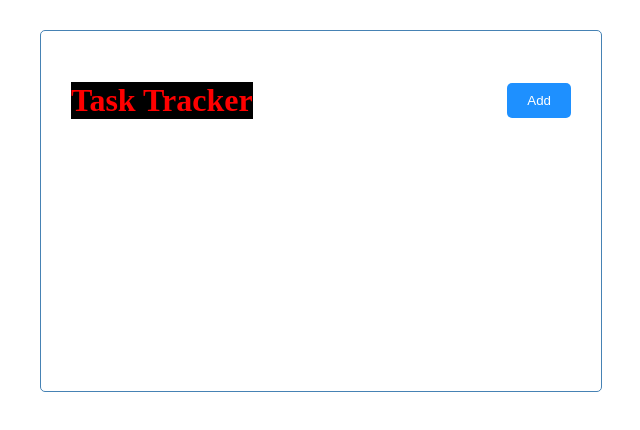
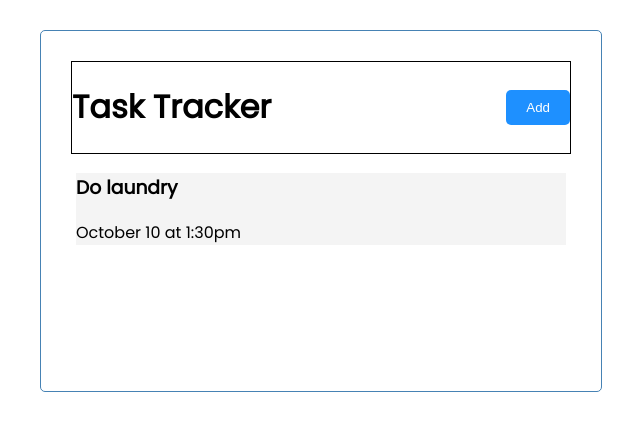
Before and after one commit to admiralzhenghe/react-task-tracker, a React (Create React App) app: page / in a window 1280 px wide. Shown: the top 430 px of the page, without its empty margins (319-959 px from the left). Built offline with nearby package versions, Linux system fonts and the light colour scheme.

Commit message:
added Tasks and Task components

```diff
--- a/src/App.js
+++ b/src/App.js
@@ -1,9 +1,21 @@
+import { useState } from "react";
 import Header from './components/Header'
+import Tasks from './components/Tasks'
 
 const App = () => {
+  const [tasks, setTasks] = useState([
+  {
+    id: 1,
+    text: 'Do laundry',
+    day: 'October 10 at 1:30pm',
+    reminder: true,
+  }
+  ])
+
   return (
     <div className="container">
       <Header />
+      <Tasks tasks={tasks}/>
     </div>
   )
 }
--- a/src/components/Header.js
+++ b/src/components/Header.js
@@ -10,8 +10,7 @@
 }
 
 const headingStyle = {
-    color: 'red',
-    backgroundColor: 'black',
+    color: 'black',
 }
 
 export default Header
--- /dev/null
+++ b/src/components/Task.js
@@ -0,0 +1,10 @@
+const Task = ({task}) => {
+    return (
+        <div className="task">
+            <h3 key={task.id}>{task.text}</h3>
+            <p>{task.day}</p>
+        </div>
+    )
+}
+
+export default Task
--- /dev/null
+++ b/src/components/Tasks.js
@@ -0,0 +1,13 @@
+import Task from './Task'
+
+const Tasks = ({tasks}) => {
+    return (
+        <>
+            {tasks.map((task) => (
+                <Task task={task} />
+            ))}
+        </>
+    )
+}
+
+export default Tasks
--- a/src/index.css
+++ b/src/index.css
@@ -1,19 +1,24 @@
 @import url('https://fonts.googleapis.com/css2?family=Poppins:wght@300;400&display=swap');
 
+body {
+  font-family: Poppins, sans-serif;
+}
+
 .container {
+  border: 1px solid steelblue;
+  border-radius: 5px;
   max-width: 500px;
   margin: 30px auto;
+  min-height: 300px;
   overflow: auto;
-  min-height: 300px;
-  border: 1px solid steelblue;
   padding: 30px;
-  border-radius: 5px;
 }
 
 .header {
+  align-items: center;
+  border: 1px solid black;
   display: flex;
   justify-content: space-between;
-  align-items: center;
 }
 
 .btn {
@@ -23,3 +28,10 @@
   text-align: center;
   padding: 10px 20px 10px 20px;
 }
+
+.task {
+  background: #f4f4f4;
+  margin: 5px;
+  /* padding: 10px 20px; */
+  cursor: pointer;
+}
```
